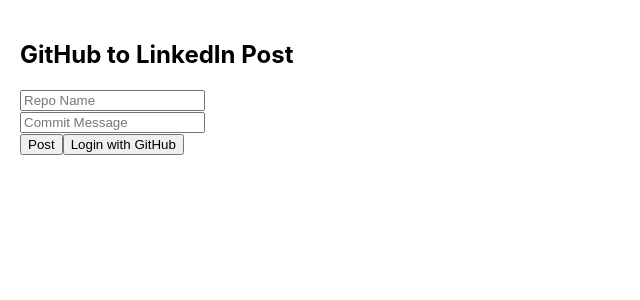
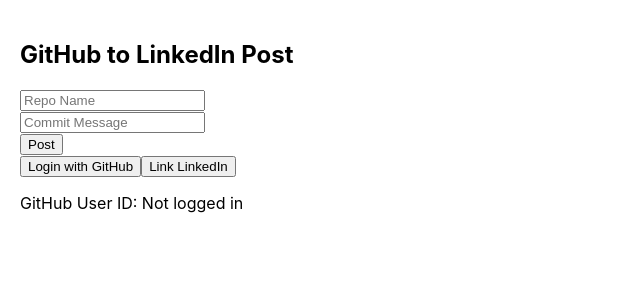
Before and after one commit to ajharris/github-linkedin-auto-post, a React (Create React App) app in the folder frontend/: page / in a window 1280 px wide. Shown: the top 300 px of the page, without its empty margins (0-640 px from the left). Built offline with nearby package versions, Linux system fonts and the light colour scheme.

Commit message:
adding frontend

```diff
--- a/frontend/src/App.js
+++ b/frontend/src/App.js
@@ -1,14 +1,29 @@
-import React, { useState } from "react";
+import React, { useState, useEffect } from "react";
 import axios from "axios";
 
 function App() {
   const [repo, setRepo] = useState("");
   const [message, setMessage] = useState("");
+  const [githubUserId, setGithubUserId] = useState(localStorage.getItem("github_user_id") || "");
+
+  // Check for GitHub OAuth callback with ?github_user_id=
+  useEffect(() => {
+    const params = new URLSearchParams(window.location.search);
+    const id = params.get("github_user_id");
+    if (id) {
+      localStorage.setItem("github_user_id", id);
+      setGithubUserId(id);
+
+      // Clean up the URL
+      window.history.replaceState({}, document.title, "/");
+    }
+  }, []);
 
   const postToLinkedIn = async () => {
     await axios.post("http://localhost:5000/webhook", {
-      repository: { full_name: repo },
+      repository: { full_name: repo, owner: { id: githubUserId } },
       head_commit: { message },
+      pusher: { name: githubUserId }, // fallback if needed
     });
     alert("Posted!");
   };
@@ -19,6 +34,15 @@
     const scope = "read:user";
     const githubAuthUrl = `https://github.com/login/oauth/authorize?client_id=${githubClientId}&redirect_uri=${redirectUri}&scope=${scope}`;
     window.location.href = githubAuthUrl;
+  };
+
+  const handleLinkedInLogin = () => {
+    if (!githubUserId) {
+      alert("Please log in with GitHub first.");
+      return;
+    }
+    const linkedinUrl = `https://github-linkedin-auto-post-e0d1a2bbce9b.herokuapp.com/auth/linkedin?github_user_id=${githubUserId}`;
+    window.location.href = linkedinUrl;
   };
 
   return (
@@ -38,9 +62,13 @@
         onChange={(e) => setMessage(e.target.value)}
       />
       <br />
+      <div>
       <button onClick={postToLinkedIn}>Post</button>
+      <br />
       <button onClick={handleGitHubLogin}>Login with GitHub</button>
-
+      <button onClick={handleLinkedInLogin}>Link LinkedIn</button>
+      <p>GitHub User ID: {githubUserId || "Not logged in"}</p>
+      </div>
     </div>
   );
 }
```
